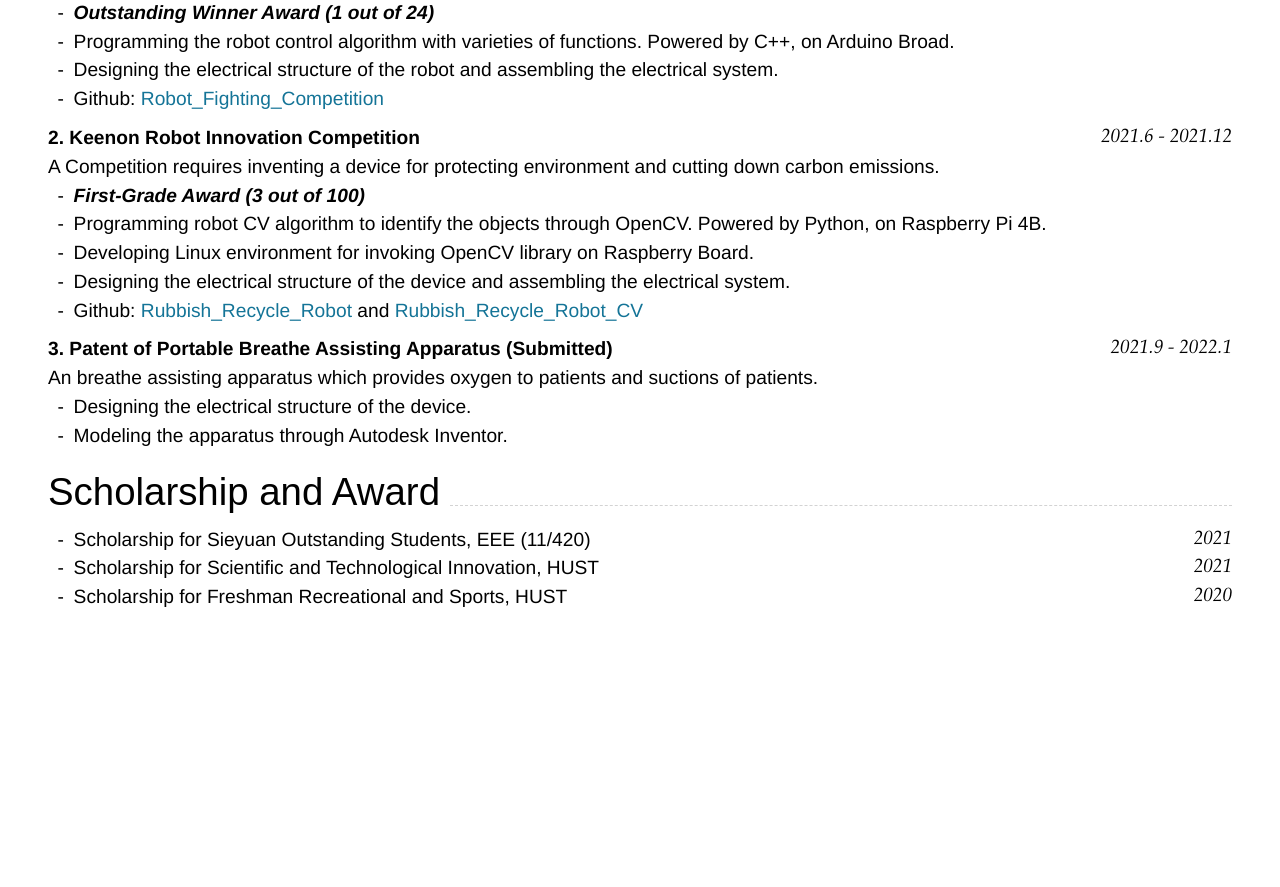
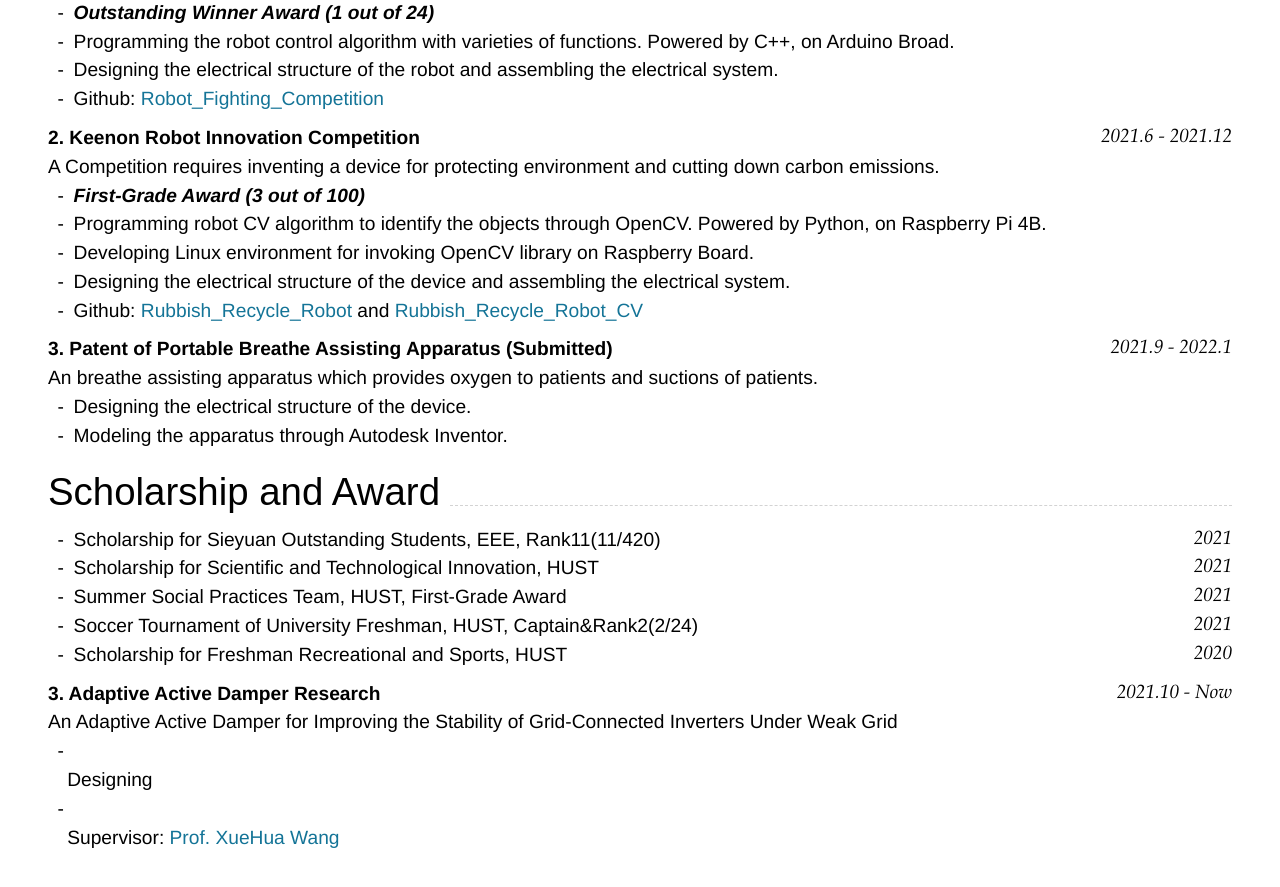
Before and after one commit to NicholasYe/NicholasYe_CV, a Jekyll site: the page built from index.md, in a window 1280 px wide and 900 px high, scrolled down 654 px. Shown: the top 887 px of the window. Built offline with Jekyll 4.4.1, drawn with Linux system fonts in a browser that asks for light colours; nearby versions of some CDN libraries; before the commit the page ends 1314 px from its top, so only the background shows below that.

Commit message:
Update index.md

````diff
--- a/index.md
+++ b/index.md
@@ -67,15 +67,24 @@ An breathe assisting apparatus which provides oxygen to patients and suctions of
 ```
 2021
 2021
+2021
+2021
 2020
 ```
 
-- Scholarship for Sieyuan Outstanding Students, EEE (11/420)
+- Scholarship for Sieyuan Outstanding Students, EEE, Rank11(11/420)
 - Scholarship for Scientific and Technological Innovation, HUST
+- Summer Social Practices Team, HUST, First-Grade Award
+- Soccer Tournament of University Freshman, HUST, Captain&Rank2(2/24)
 - Scholarship for Freshman Recreational and Sports, HUST
-
-
 
 <!-- ### Footer
 
 Last updated: 2022.2.3 -->
+
+
+### **3. Adaptive Active Damper Research** `2021.10 - Now`
+An Adaptive Active Damper for Improving the Stability of Grid-Connected Inverters Under Weak Grid
+- Designing
+
+- Supervisor: [Prof. XueHua Wang](http://faculty.hust.edu.cn/wangxuehua/zh_CN/index.htm)
````
